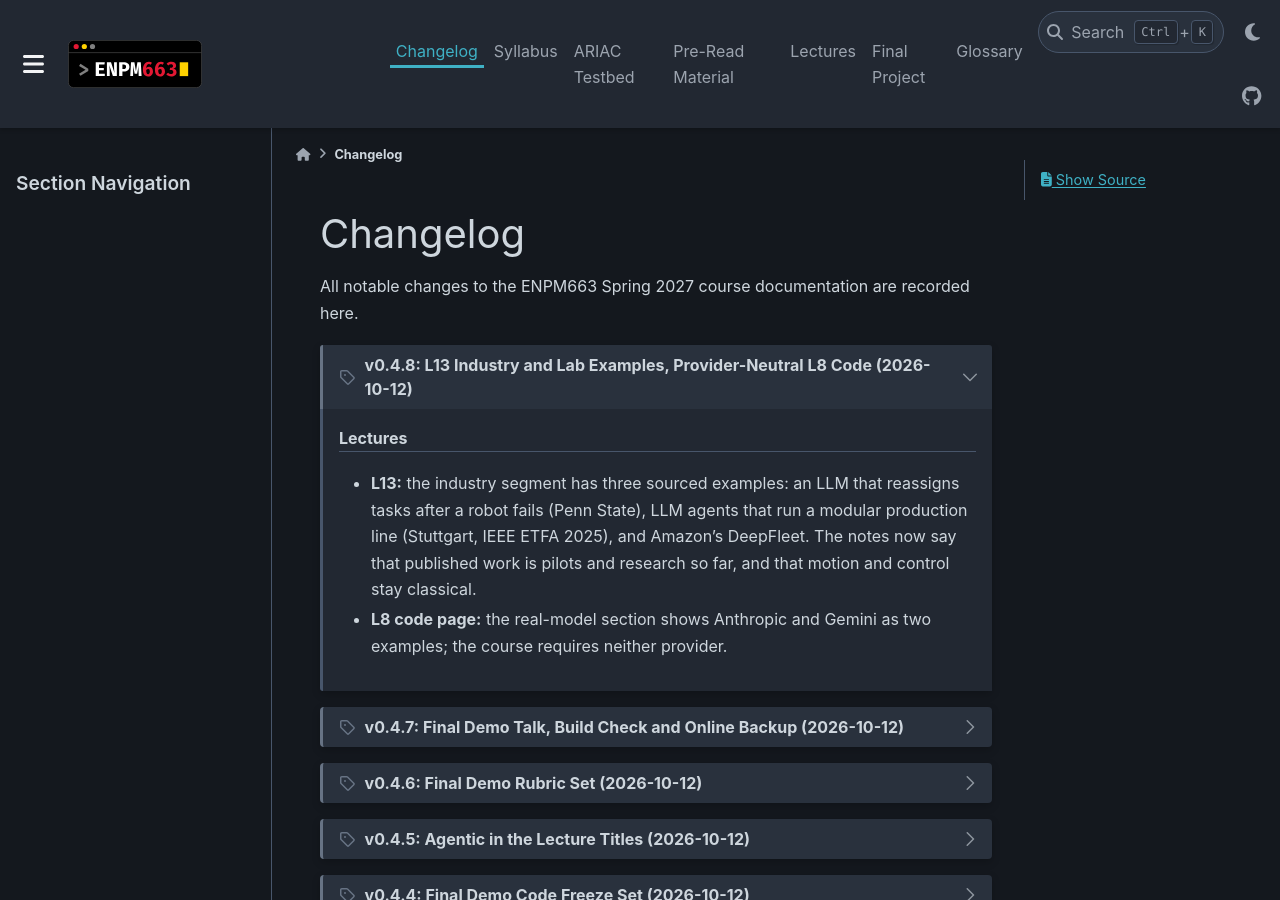
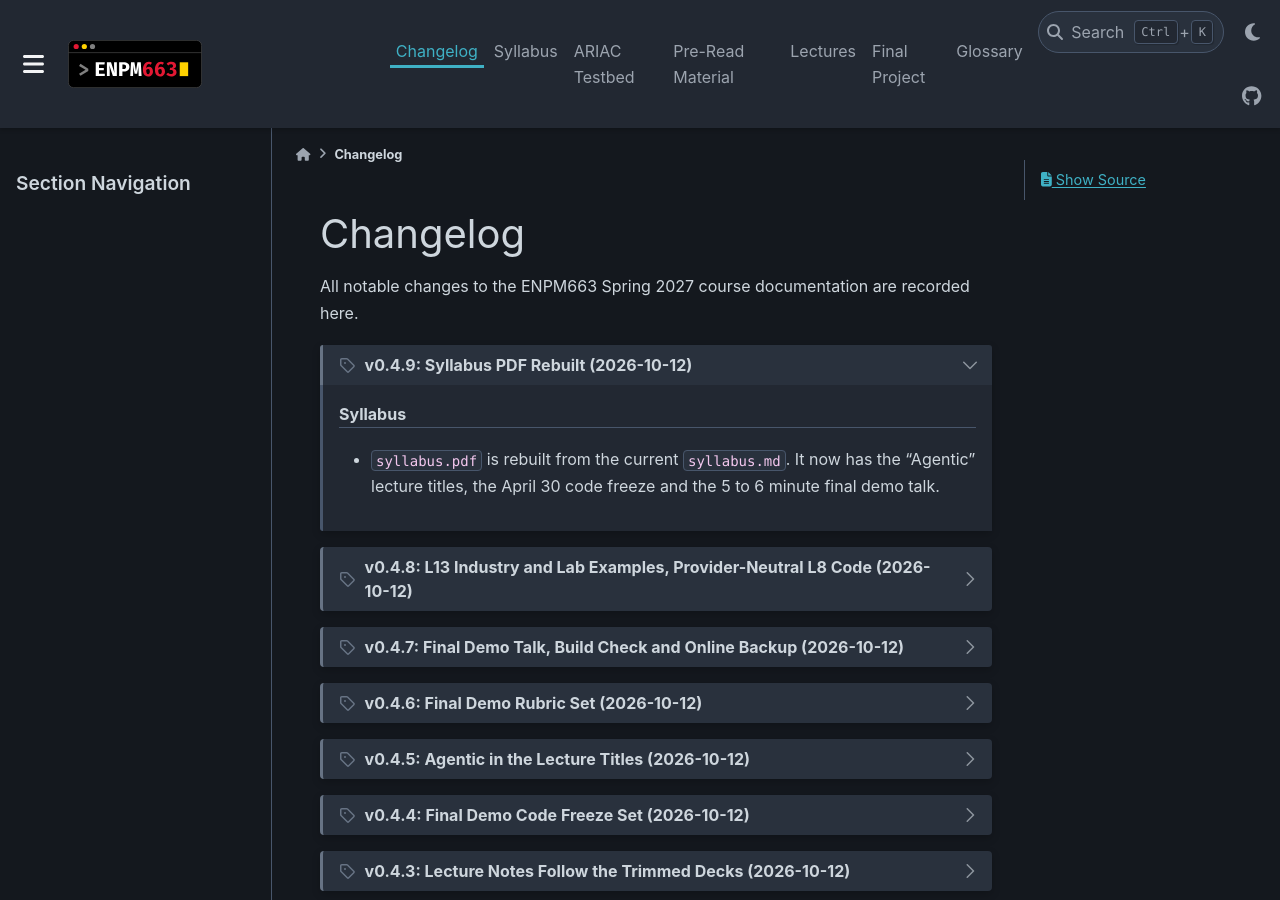
Before and after one commit to rubixcubic/enpm663-spring-docs, a Sphinx documentation site: the page built from docs/source/changelog/changelog.rst, in a window 1280 px wide and 900 px high. Built offline with Sphinx 7.4.7 and the PyData theme 0.15.4, drawn with Linux system fonts in a browser that asks for light colours.

Commit message:
Changelog v0.4.9: syllabus PDF rebuilt

```diff
--- a/docs/source/changelog/changelog.rst
+++ b/docs/source/changelog/changelog.rst
@@ -6,10 +6,21 @@ All notable changes to the ENPM663 Spring 2027 course documentation are
 recorded here.
 
 
+.. dropdown:: v0.4.9: Syllabus PDF Rebuilt (2026-10-12)
+   :icon: tag
+   :class-container: sd-border-success
+   :open:
+
+   .. rubric:: Syllabus
+
+   - ``syllabus.pdf`` is rebuilt from the current ``syllabus.md``. It now
+     has the "Agentic" lecture titles, the April 30 code freeze and the
+     5 to 6 minute final demo talk.
+
+
 .. dropdown:: v0.4.8: L13 Industry and Lab Examples, Provider-Neutral L8 Code (2026-10-12)
    :icon: tag
    :class-container: sd-border-success
-   :open:
 
    .. rubric:: Lectures
 
--- a/docs/source/conf.py
+++ b/docs/source/conf.py
@@ -4,7 +4,7 @@ from datetime import date
 project = "ENPM663 Spring 2027"
 author = "Z. Kootbally"
 copyright = f"{date.today().year}, {author}"
-release = "v0.4.8"
+release = "v0.4.9"
 
 extensions = [
     "myst_parser",
```
